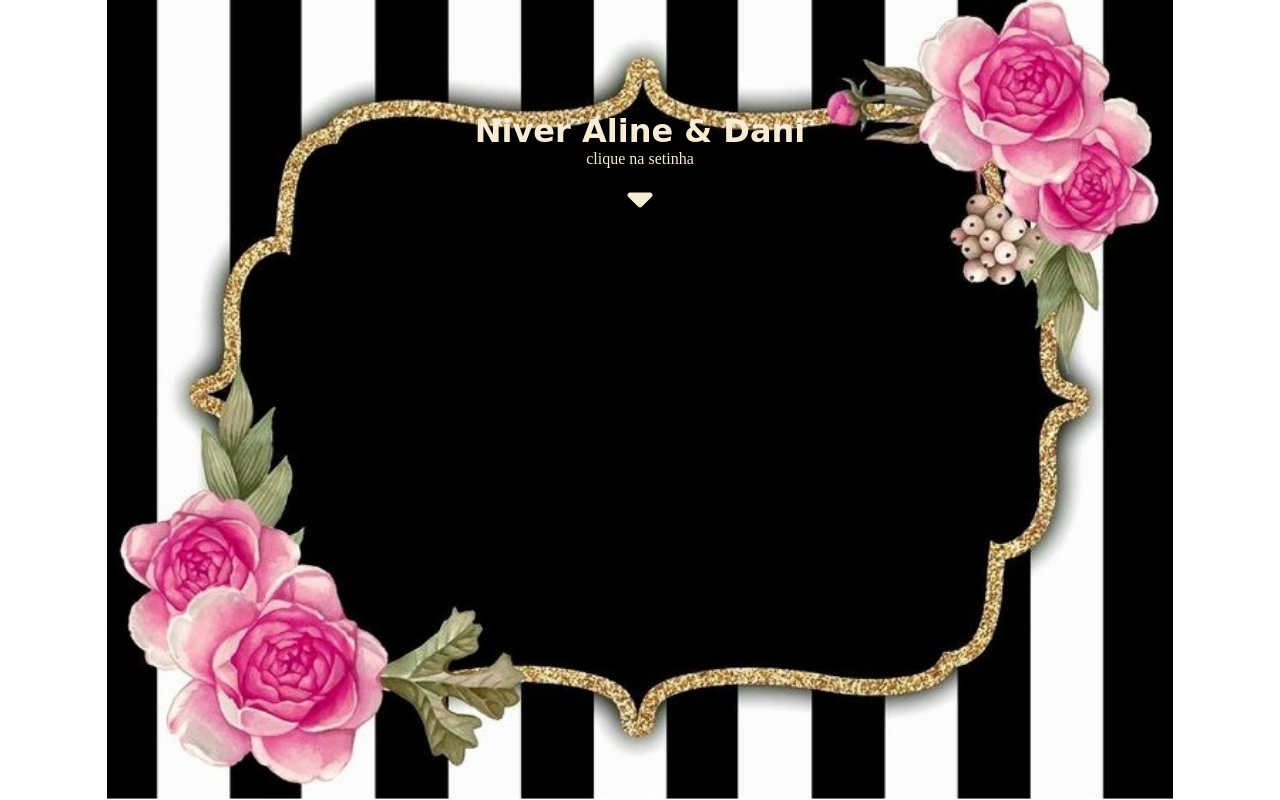
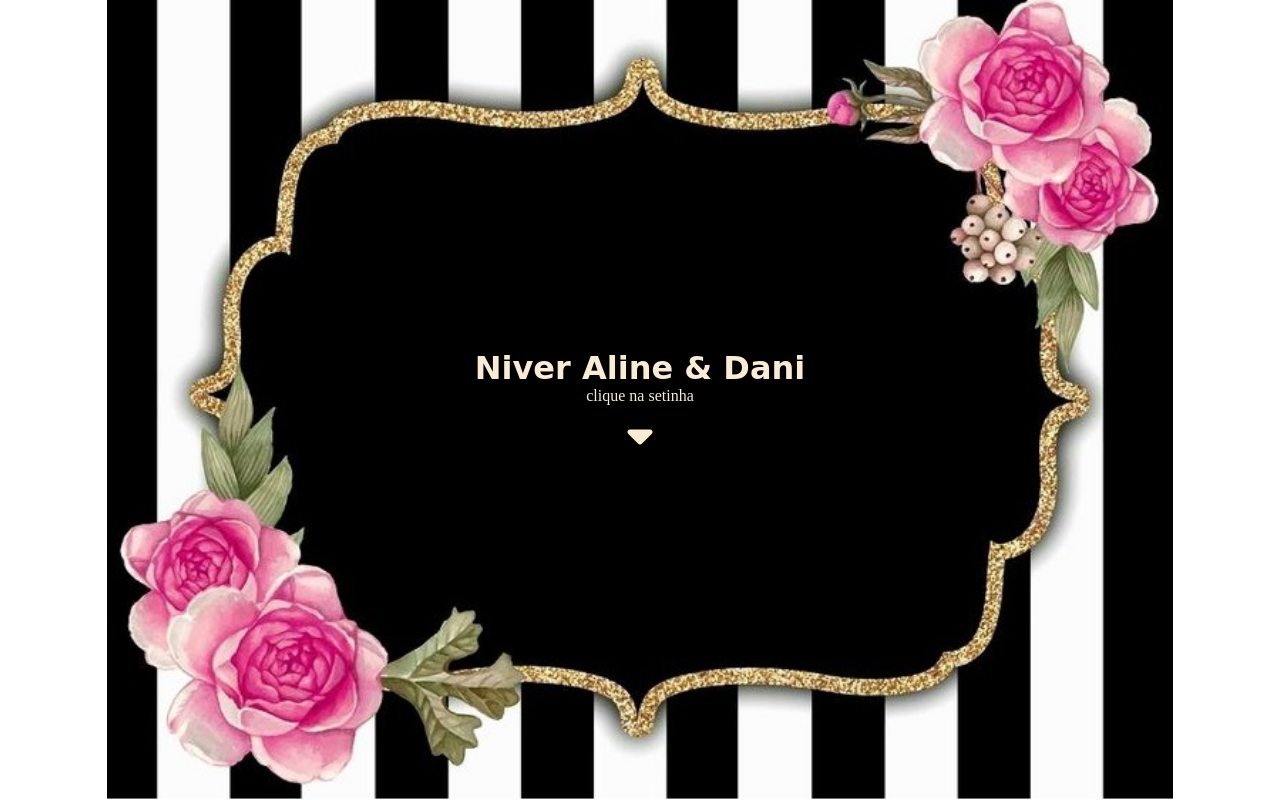
Before and after one commit to DrikaDev/Convite-Aline-Dany, a plain HTML site: page index.html in a window 1280 px wide. Drawn offline with Linux system fonts and the light colour scheme; a web font is replaced by a local one.

Commit message:
atualização de css

```diff
--- a/style.css
+++ b/style.css
@@ -19,10 +19,12 @@ body{
 }
 
 main{
-    padding-top: 9rem;
     width: 100%;
+    height: 100vh;
     display: flex;
     flex-direction: column;
+    justify-content: center;
+    align-items: center;
 }
 
 h1{
@@ -91,16 +93,12 @@ h1{
         background-position: center;
     }
 
-    main{
-        padding-top: 7rem;
-    }
-
     #arrow{
         font-size: 2.5rem;
     }
 
     #about p{
-        width: 40%;
+        width: 80%;
         font-size: 1.5rem;
     }
 }
```
